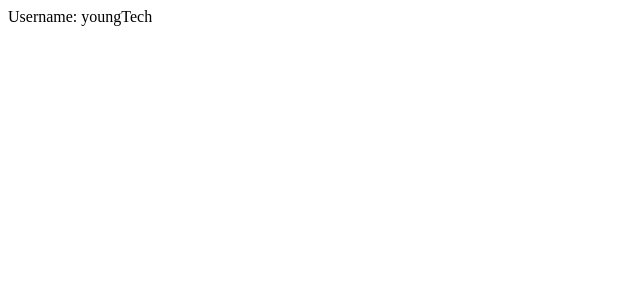
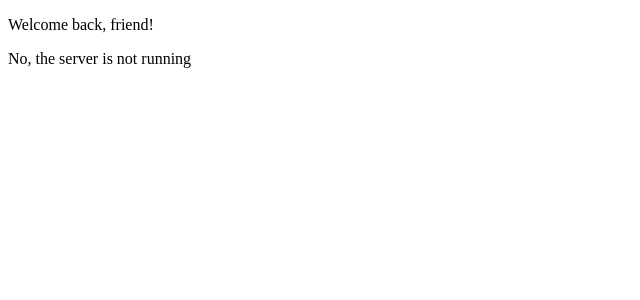
Before and after one commit to vitoneto/learn-angular, an Angular app: page / in a window 1280 px wide. Shown: the top 300 px of the page, without its empty margins (0-640 px from the left). Built offline with nearby package versions, Linux system fonts and the light colour scheme.

Commit message:
feat: Control Flow in Components - @if

```diff
--- a/src/app/app.component.ts
+++ b/src/app/app.component.ts
@@ -1,18 +1,19 @@
 import {Component} from '@angular/core';
 
 @Component({
-  selector: 'app-user',
+  selector: 'app-root',
   template: `
-    Username: {{ username }}
+    @if(isLoggedIn) {
+      <p>Welcome back, friend!</p>
+    }
+    @if(isServerRunning) {
+      <p>Yes, the server is running</p>
+    } @else {
+      <p>No, the server is not running</p>
+    }
   `,
 })
-export class UserComponent {
-  username = 'youngTech';
+export class AppComponent {
+  isLoggedIn: boolean = true;
+  isServerRunning: boolean = false;
 }
-
-@Component({
-  selector: 'app-root',
-  template: `<section> <app-user /> </section>`,
-  imports: [UserComponent],
-})
-export class AppComponent {}
```
